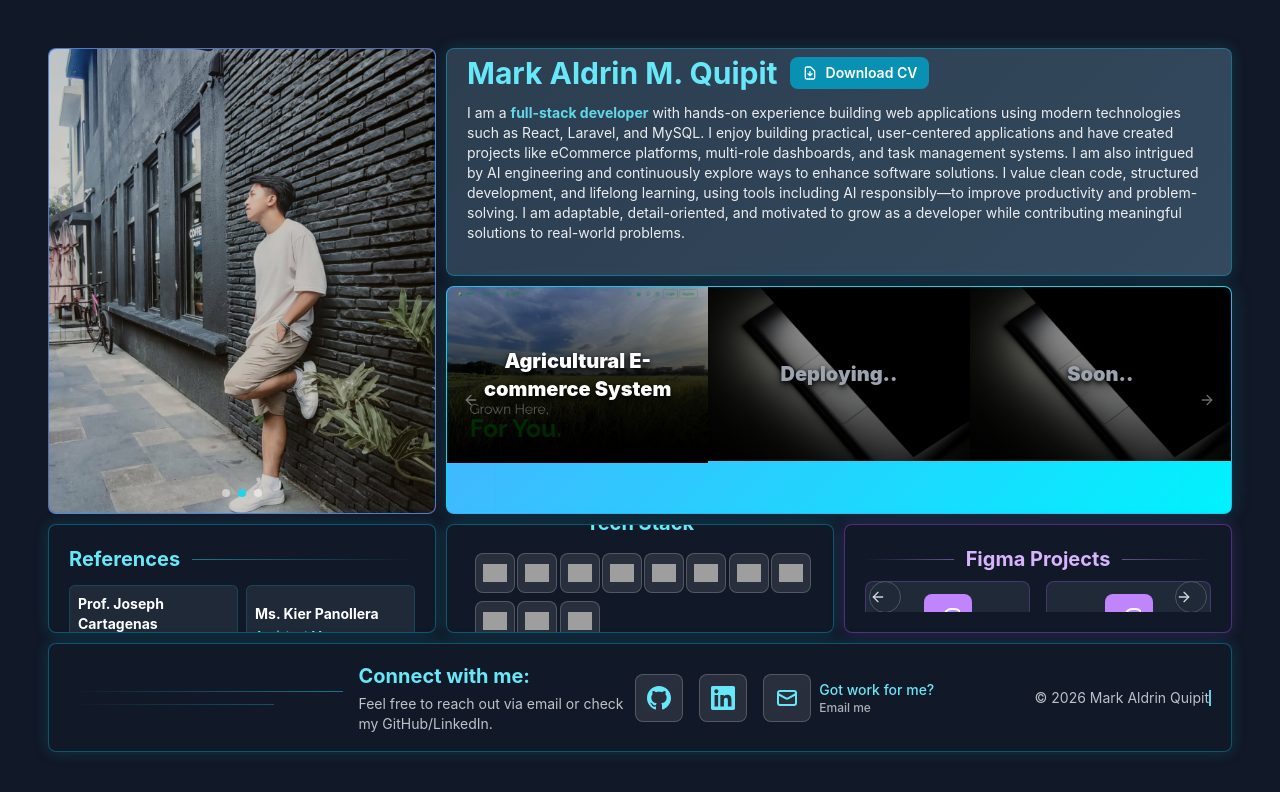
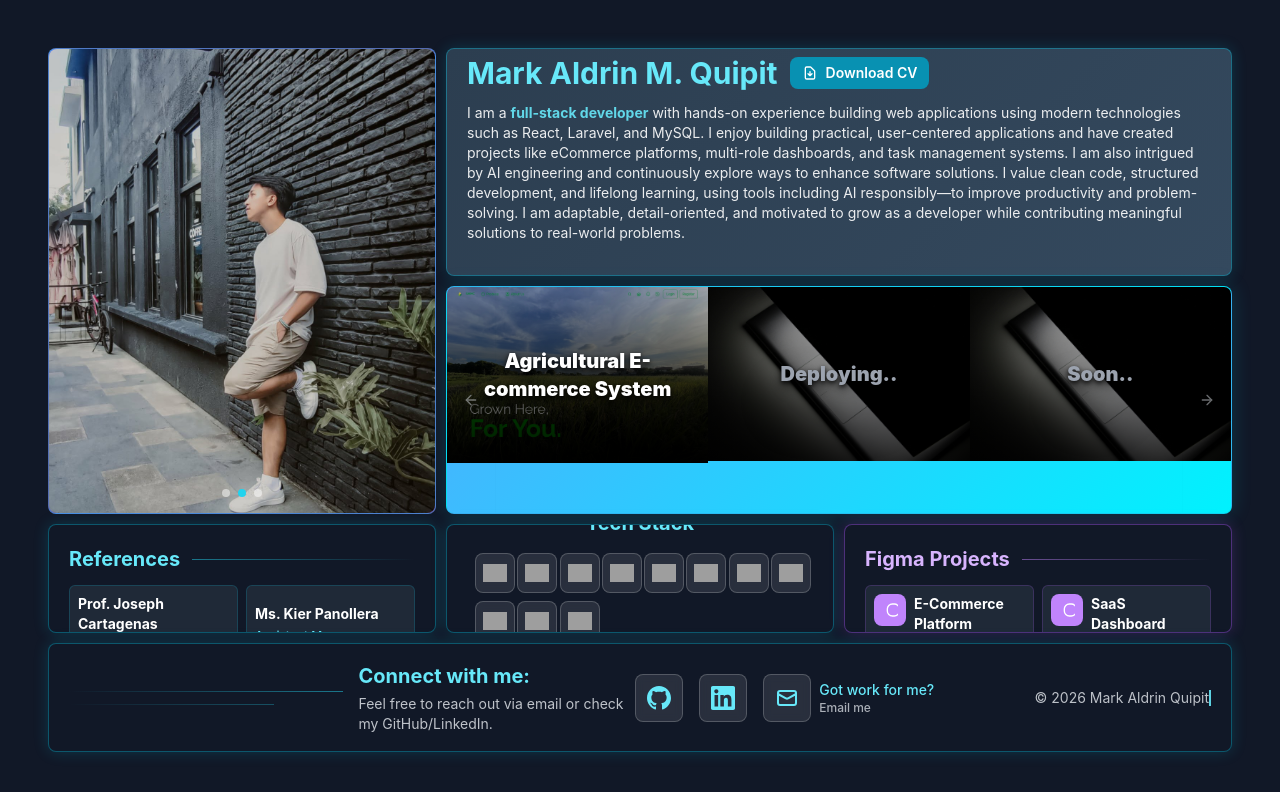
Before and after one commit to MarkA-Quipit/Grid-Portfolio, a React (Create React App) app: page / in a window 1280 px wide. Shown: the top 792 px of the page. Built offline with nearby package versions, Linux system fonts and the light colour scheme; grey boxes are pictures that could not be loaded.

Commit message:
remove carousel for figma projects and updated into  reference like

```diff
--- a/src/components/FigmaProjects.tsx
+++ b/src/components/FigmaProjects.tsx
@@ -1,11 +1,4 @@
 import React from 'react';
-import {
-  Carousel,
-  CarouselContent,
-  CarouselItem,
-  CarouselNext,
-  CarouselPrevious,
-} from "./ui/carousel"
 
 interface FigmaProject {
   id: number;
@@ -52,116 +45,50 @@ const FigmaProjects: React.FC<FigmaProjectsProps> = ({
       description: 'Restaurant discovery and food ordering app with real-time tracking and payment integration',
       thumbnail: '/images/figma-food-delivery.jpg',
       link: 'https://figma.com/file/food-delivery'
-    },
-    {
-      id: 5,
-      name: 'Design System Library',
-      description: 'Comprehensive design system with components, tokens, typography, and brand guidelines',
-      thumbnail: '/images/figma-design-system.jpg',
-      link: 'https://figma.com/file/design-system'
-    },
-    {
-      id: 6,
-      name: 'Healthcare Portal',
-      description: 'Patient management system with appointment scheduling, medical records, and telemedicine features',
-      thumbnail: '/images/figma-healthcare.jpg',
-      link: 'https://figma.com/file/healthcare-portal'
-    },
-    {
-      id: 7,
-      name: 'Learning Management',
-      description: 'Educational platform with course creation, student progress tracking, and interactive learning tools',
-      thumbnail: '/images/figma-lms.jpg',
-      link: 'https://figma.com/file/learning-management'
-    },
-    {
-      id: 8,
-      name: 'Real Estate Platform',
-      description: 'Property listing and management platform with search filters, virtual tours, and agent profiles',
-      thumbnail: '/images/figma-real-estate.jpg',
-      link: 'https://figma.com/file/real-estate'
-    },
-    {
-      id: 9,
-      name: 'Social Media App',
-      description: 'Modern social networking app with posts, stories, messaging, and community features',
-      thumbnail: '/images/figma-social-media.jpg',
-      link: 'https://figma.com/file/social-media'
-    },
-    {
-      id: 10,
-      name: 'Fitness Tracker',
-      description: 'Health and fitness app with workout plans, progress tracking, and nutrition monitoring',
-      thumbnail: '/images/figma-fitness.jpg',
-      link: 'https://figma.com/file/fitness-tracker'
-    },
-    {
-      id: 11,
-      name: 'Travel Booking',
-      description: 'Travel planning platform with flight bookings, hotel reservations, and itinerary management',
-      thumbnail: '/images/figma-travel.jpg',
-      link: 'https://figma.com/file/travel-booking'
-    },
-    {
-      id: 12,
-      name: 'Crypto Trading',
-      description: 'Cryptocurrency trading platform with portfolio management, market analysis, and secure transactions',
-      thumbnail: '/images/figma-crypto.jpg',
-      link: 'https://figma.com/file/crypto-trading'
     }
   ];
 
   return (
     <div className="figma-projects rounded-lg border border-purple-500 border-opacity-40 p-3 sm:p-4 lg:p-5 flex flex-col relative overflow-hidden transition-all duration-300 shadow-[0_0_15px_rgba(168,85,247,0.2)] min-h-0 hover:-translate-y-0.5 hover:shadow-[0_0_25px_rgba(168,85,247,0.4)] hover:border-opacity-80 bg-gray-900 w-full h-full max-h-full">
-      <div className="figma-content relative z-[2] text-white h-full flex flex-col max-h-full">
-        {/* Title with horizontal lines on both sides */}
-        <div className="mb-2 sm:mb-3 lg:mb-1 xl:mb-2 2xl:mb-3 flex items-center w-full flex-shrink-0">
-          <div className="flex-1 h-px bg-gradient-to-l from-purple-400/50 to-transparent"></div>
-          <h2 className="text-lg sm:text-xl lg:text-lg xl:text-xl 2xl:text-2xl font-bold text-purple-300 mx-2 sm:mx-4 lg:mx-2 xl:mx-3 2xl:mx-4 whitespace-nowrap">{title}</h2>
+      {/* Title with horizontal line */}
+      <div className="mb-3 sm:mb-4 lg:mb-2 xl:mb-3 2xl:mb-4 flex items-center flex-shrink-0">
+        <h2 className="text-lg sm:text-xl lg:text-lg xl:text-xl 2xl:text-2xl font-bold text-purple-300 mr-2 sm:mr-4 lg:mr-2 xl:mr-3 2xl:mr-4 whitespace-nowrap">{title}</h2>
         <div className="flex-1 h-px bg-gradient-to-r from-purple-400/50 to-transparent"></div>
       </div>
       {description && (
         <p className="figma-description leading-relaxed opacity-90 text-xs sm:text-sm lg:text-xs xl:text-sm 2xl:text-base mb-3 sm:mb-4 lg:mb-2 xl:mb-3 2xl:mb-4 flex-shrink-0">{description}</p>
       )}
 
-        {/* Figma projects carousel - constrained to remaining space */}
-        <div className="flex-1 relative min-h-0 max-h-full overflow-hidden">
-          <Carousel
-            className="w-full h-full"
-            opts={{
-              align: "start",
-              loop: true,
-              slidesToScroll: 1,
-            }}
+      {/* Figma projects grid */}
+      <div className="grid grid-cols-1 sm:grid-cols-2 lg:grid-cols-1 xl:grid-cols-2 gap-2 sm:gap-3 lg:gap-1.5 xl:gap-2 2xl:gap-4 flex-1">
+        {figmaProjects.map((project) => (
+          <a
+            key={project.id}
+            href={project.link}
+            target="_blank"
+            rel="noopener noreferrer"
+            className="figma-project-card bg-gray-800 rounded-md border border-purple-500/20 p-2 sm:p-3 lg:p-1.5 xl:p-2 2xl:p-3 hover:border-purple-500/40 transition-all duration-300 cursor-pointer hover:bg-gray-750 w-full text-left group"
           >
-            <CarouselContent className="h-full">
-              {figmaProjects.slice(0, 6).map((project) => (
-                <CarouselItem key={project.id} className="basis-full lg:basis-1/2 h-full">
-                  <div className="w-full h-full bg-gray-800 border border-purple-500/30 rounded-lg hover:bg-gray-700 transition-all duration-300 group cursor-pointer relative overflow-hidden p-3 lg:p-2 xl:p-3 flex flex-col justify-center items-center text-center">
-                    {/* Figma icon - responsive sizing */}
-                    <div className="w-12 h-12 lg:w-10 lg:h-10 xl:w-12 xl:h-12 bg-purple-400 rounded-lg flex items-center justify-center mb-2 lg:mb-1 xl:mb-2 flex-shrink-0">
-                      <svg className="w-6 h-6 lg:w-5 lg:h-5 xl:w-6 xl:h-6 text-white" fill="currentColor" viewBox="0 0 24 24">
+            <div className="flex items-start space-x-2 lg:space-x-1.5 xl:space-x-2">
+              {/* Figma icon */}
+              <div className="w-8 h-8 lg:w-6 lg:h-6 xl:w-8 xl:h-8 bg-purple-400 rounded-lg flex items-center justify-center flex-shrink-0 group-hover:bg-purple-300 transition-colors duration-300">
+                <svg className="w-4 h-4 lg:w-3 lg:h-3 xl:w-4 xl:h-4 text-white" fill="currentColor" viewBox="0 0 24 24">
                   <path d="M15.5 2A8.5 8.5 0 0 0 7 10.5v3A8.5 8.5 0 0 0 15.5 22h3A8.5 8.5 0 0 0 27 13.5v-3A8.5 8.5 0 0 0 18.5 2h-3zM15.5 4h3A6.5 6.5 0 0 1 25 10.5v3A6.5 6.5 0 0 1 18.5 20h-3A6.5 6.5 0 0 1 9 13.5v-3A6.5 6.5 0 0 1 15.5 4z"/>
                 </svg>
               </div>
 
-                    {/* Project info - responsive text sizing */}
-                    <h3 className="text-base lg:text-sm xl:text-base font-bold text-white group-hover:text-purple-300 transition-colors duration-300 mb-1 lg:mb-0.5 xl:mb-1 leading-tight">
+              {/* Project info */}
+              <div className="flex-1 min-w-0">
+                <h3 className="text-xs sm:text-sm lg:text-xs xl:text-sm font-bold text-white leading-tight group-hover:text-purple-300 transition-colors duration-300 mb-1 lg:mb-0.5 xl:mb-1">
                   {project.name}
                 </h3>
-                    <p className="text-xs lg:text-xs xl:text-sm text-gray-300 group-hover:text-gray-200 transition-colors duration-300 leading-tight line-clamp-3">
+                <p className="text-xs lg:text-xs xl:text-xs text-gray-400 group-hover:text-gray-300 transition-colors duration-300 leading-tight line-clamp-2">
                   {project.description}
                 </p>
               </div>
-                </CarouselItem>
+            </div>
+          </a>
         ))}
-            </CarouselContent>
-
-            {/* Navigation buttons - positioned to stay within bounds */}
-            <CarouselPrevious className="absolute left-1 lg:left-0.5 xl:left-1 top-1/2 -translate-y-1/2 h-8 w-8 lg:h-6 lg:w-6 xl:h-8 xl:w-8 bg-gray-800/80 border border-gray-600 text-gray-300 rounded-full hover:bg-gray-700 hover:text-purple-300 transition-all duration-300 z-10" />
-            <CarouselNext className="absolute right-1 lg:right-0.5 xl:right-1 top-1/2 -translate-y-1/2 h-8 w-8 lg:h-6 lg:w-6 xl:h-8 xl:w-8 bg-gray-800/80 border border-gray-600 text-gray-300 rounded-full hover:bg-gray-700 hover:text-purple-300 transition-all duration-300 z-10" />
-          </Carousel>
-        </div>
       </div>
     </div>
   );
```
Lines whose indentation alone changed are shown as unchanged.
